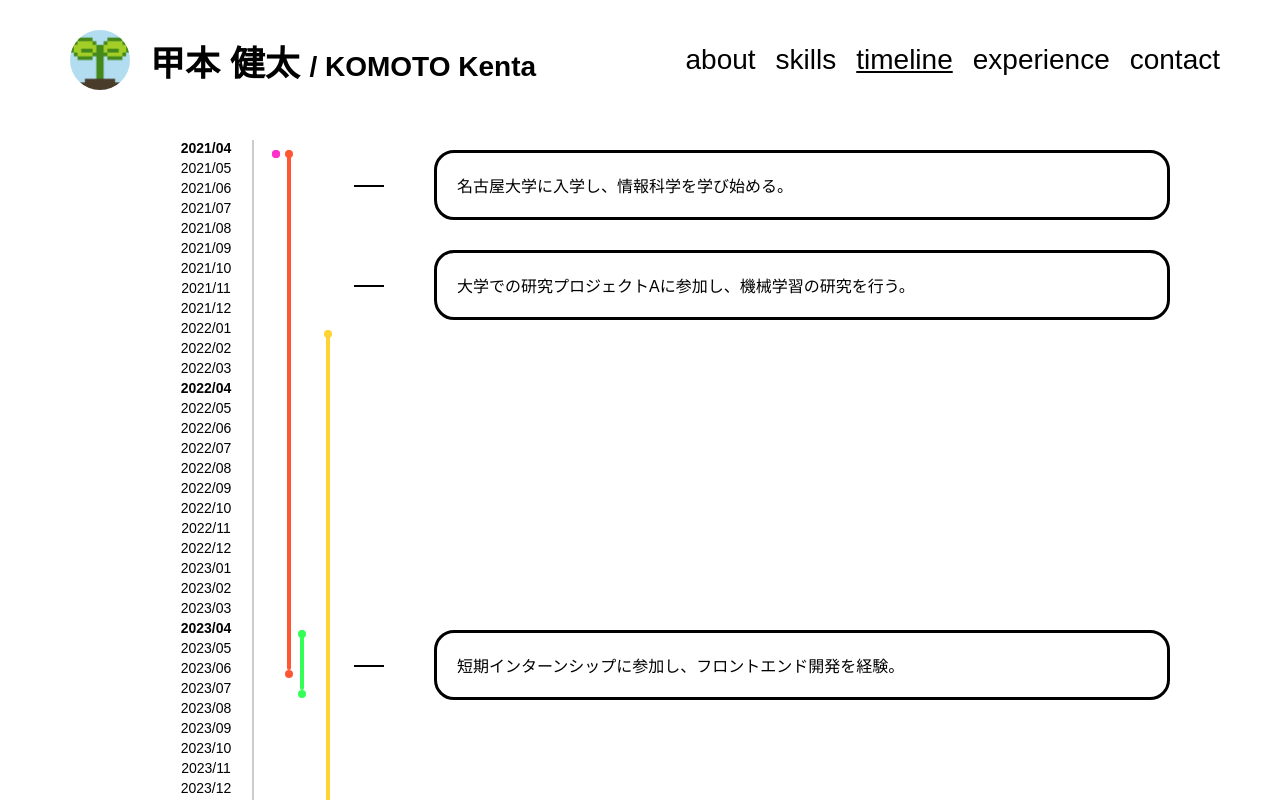
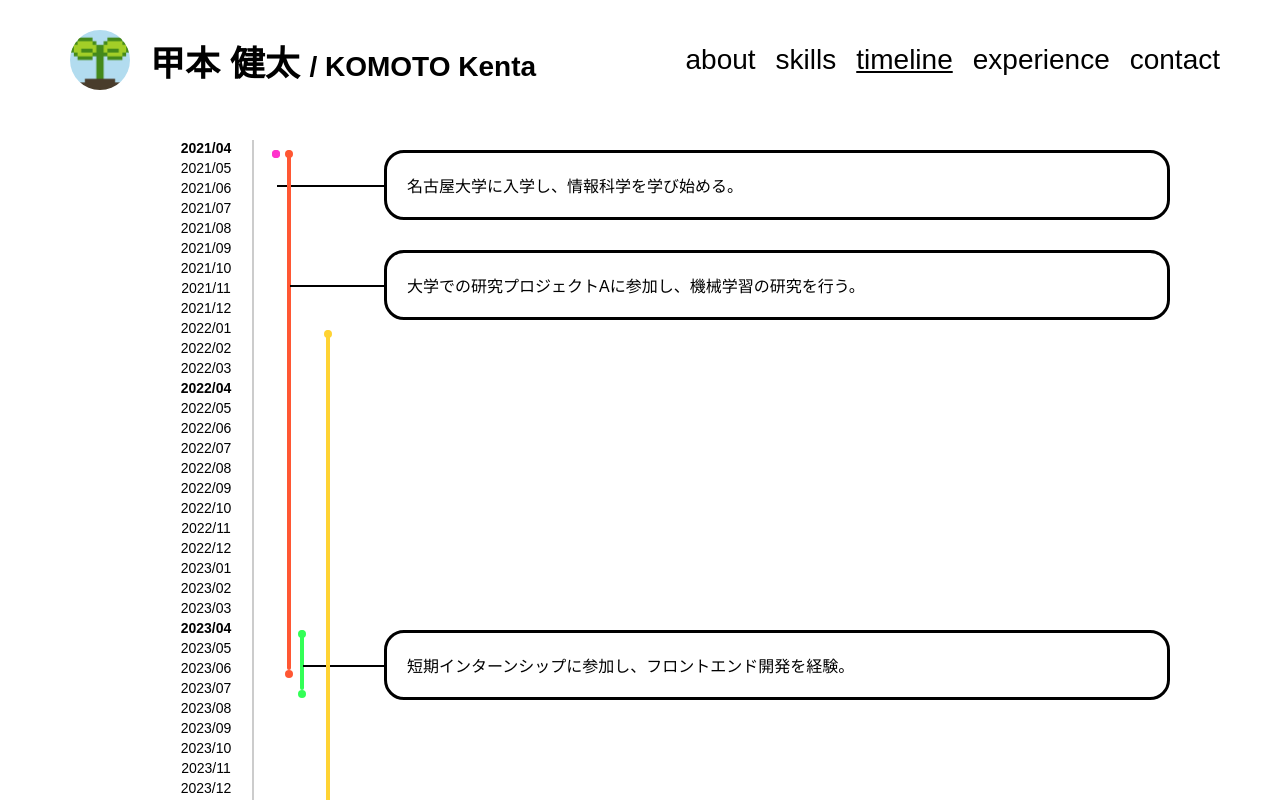
Before and after one commit to kentakom1213/portfolio-nextjs, a Next.js app: page /timeline in a window 1280 px wide. Shown: the top 800 px of the page. Built offline with nearby package versions, Linux system fonts and the light colour scheme; a web font is replaced by a local one.

Commit message:
add: 線を追加

```diff
--- a/src/components/Timeline/Timeline.tsx
+++ b/src/components/Timeline/Timeline.tsx
@@ -152,18 +152,18 @@ const Tooltip = styled.div`
 
 // 追加: イベント詳細表示用の枠
 export const EventDetailFrame = styled.div`
-  margin: 0 10px 0 100px;
+  margin: 0 10px 0 50px;
   padding: 20px;
   position: relative;
   border: 3px solid #000;
   border-radius: 20px;
 `;
 
-const ConnectorLine = styled.div`
+const ConnectorLine = styled.div<{ leftOffset: number }>`
   position: absolute;
-  left: 20px;
+  left: ${(props) => props.leftOffset}px;
   top: 50%;
-  width: 30px;
+  width: ${(props) => 50 - props.leftOffset}px;
   height: 2px;
   background-color: #000;
 `;
@@ -216,7 +216,9 @@ const Timeline: React.FC<{ events: Event[] }> = ({ events }) => {
 
               {/* イベントの詳細枠と線（スタック表示） */}
               <DetailContainer topPosition={detailY}>
-                <ConnectorLine />
+                <ConnectorLine
+                  leftOffset={(idx - events.length) * bar_width + 8}
+                />
                 <EventDetailFrame>{event.description}</EventDetailFrame>
               </DetailContainer>
             </Fragment>
```
